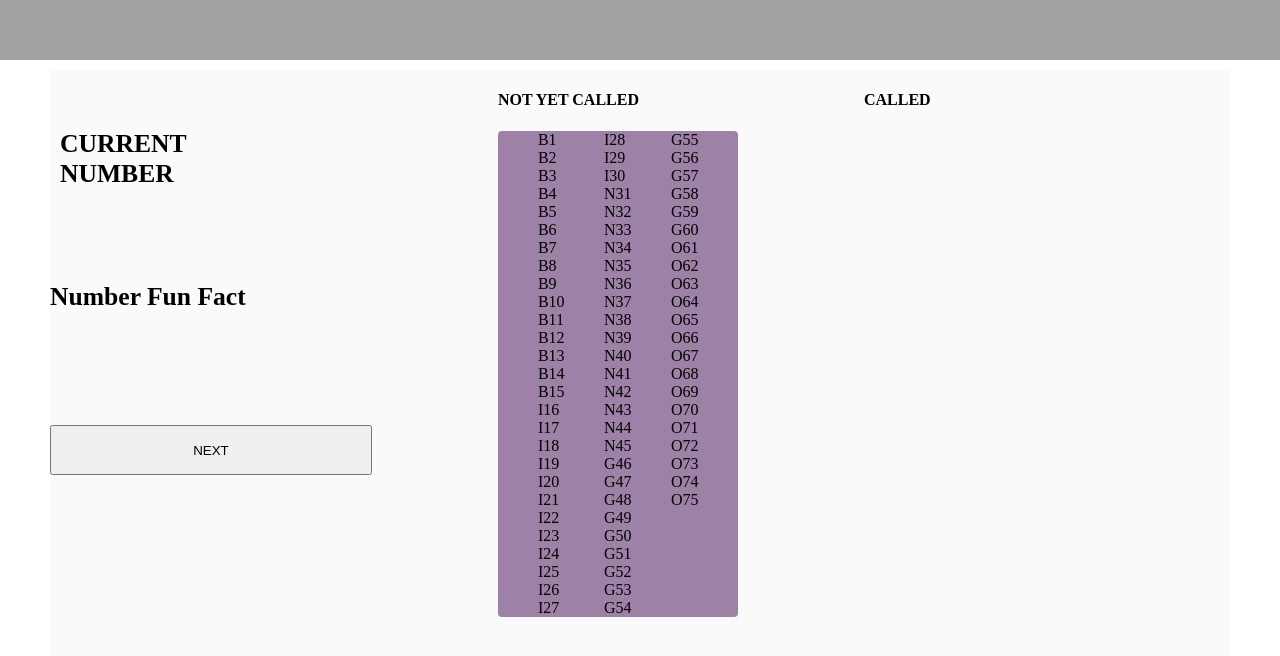
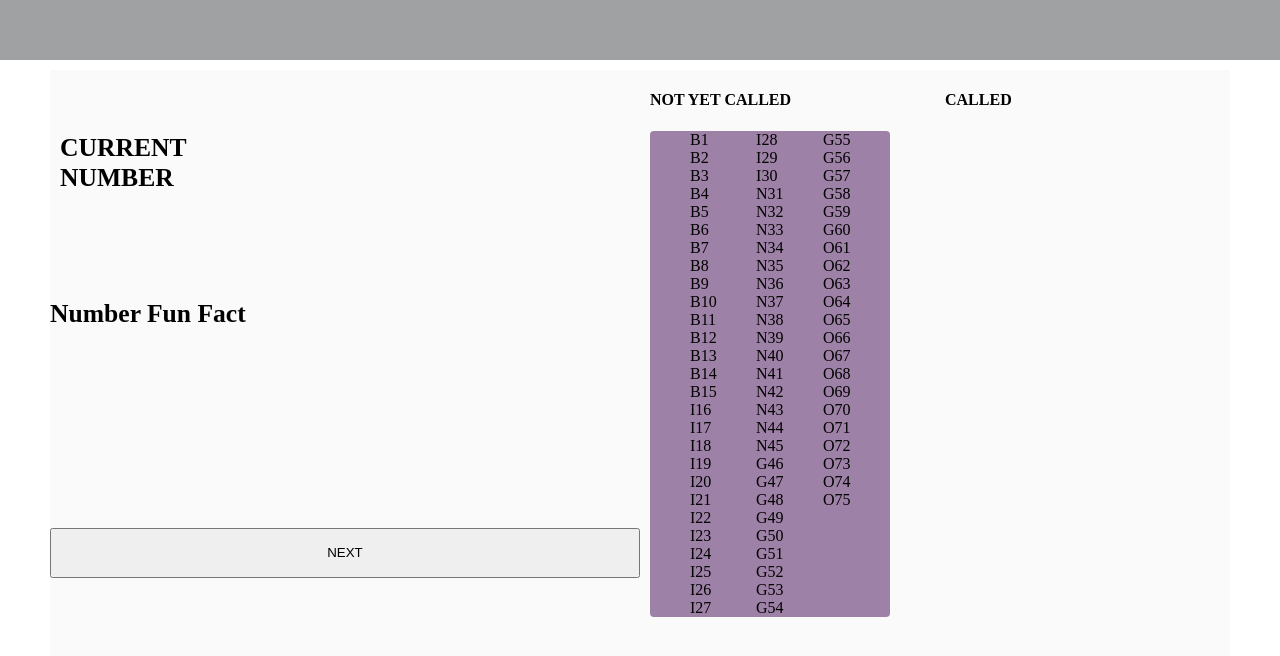
Before and after one commit to myra-1/bingo, a plain HTML site: page bingo.html in a window 1280 px wide. Shown: the part 40-696 px from the top of the page. Drawn offline with nearby package versions, Linux system fonts and the light colour scheme.

Commit message:
happier with how everything is aligning

```diff
--- a/style.css
+++ b/style.css
@@ -16,8 +16,9 @@ header h1 {
 }
 main {
   display: grid;
-  /* grid-template-columns: 1fr 1fr 1fr 1fr; */
+  grid-template-columns: 50% 1fr 1fr;
   grid-template-rows: 25% 25% 25% 25%;
+  grid-gap: 10px;
   background-color: #FAFAFA;
   color: black;
   margin: 10px 50px 10px 50px;
@@ -54,17 +55,16 @@ main {
 #next-button {
   grid-column: 1;
   grid-row: 3;
-  align-items: center;
+  align-self: center;
   height: 50px;
-  /* margin-left: 10px; */
 }
 
 .not-yet-called {
-  grid-column: 3;
+  grid-column: 2;
 }
 
 .have-called {
-  grid-column: 4;
+  grid-column: 3;
 }
 
 .not-yet-called ol, .have-called ol {
```
